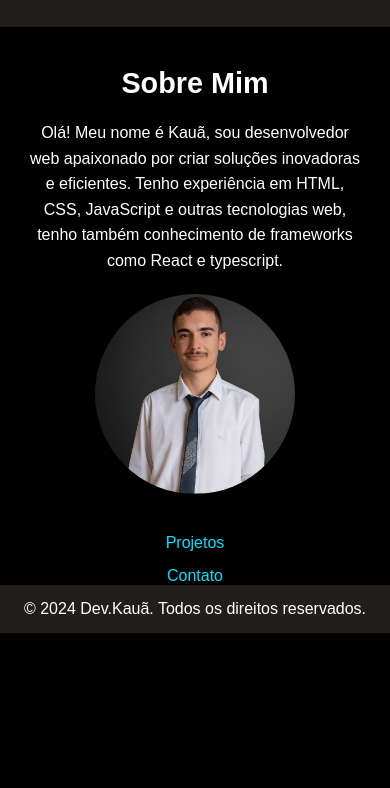
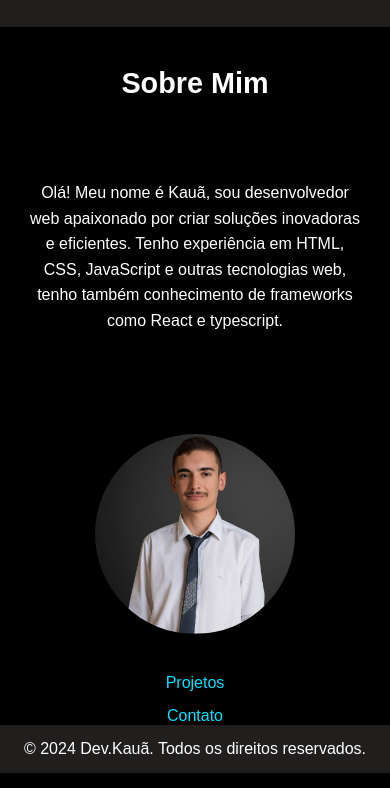
Before and after one commit to Vennom-Programer/Portifolio, a plain HTML site: page index.html in a window 390 px wide. Shown: the part 56-844 px from the top of the page. Drawn offline with Linux system fonts and the light colour scheme.

Commit message:
Correção na imagem

```diff
--- a/static/styles.css
+++ b/static/styles.css
@@ -70,10 +70,12 @@
     text-align: center;
     display: flex;
     flex-direction: column;
+    align-items: center;
 }
 #sobre h2 {
     font-size: 2.5em;
     margin-bottom: 25px;
+    width: 100%;
 }
 
 #sobre p {
@@ -83,11 +85,33 @@
     line-height: 1.8em;
 }
 
+#sobre {
+    display: flex;
+    flex-direction: row;
+    align-items: center;
+    justify-content: center;
+    gap: 60px;
+    padding: 80px 40px;
+}
+
+#sobre h2 {
+    position: absolute;
+    top: 80px;
+    width: 100%;
+}
+
+#sobre p {
+    flex: 1;
+    text-align: left;
+    margin: 0;
+}
+
 .imagem {
     width: 300px;
     height: 300px;
     border-radius: 50%;
-    margin-left: 80%;
+    margin: 0;
+    flex-shrink: 0;
 }
 
 footer {
@@ -131,17 +155,24 @@
 
     #sobre {
         padding: 40px 20px;
+        flex-direction: column;
+        position: relative;
     }
 
     #sobre h2 {
         font-size: 1.8em;
         margin-bottom: 20px;
+        position: static;
+        top: auto;
+        width: auto;
     }
 
     #sobre p {
         width: 95%;
         font-size: 1em;
         line-height: 1.6em;
+        text-align: center;
+        margin: 0 auto 20px;
     }
 
     .imagem {
```
Also changed, not shown: projetos.html (+1 -1 lines).
